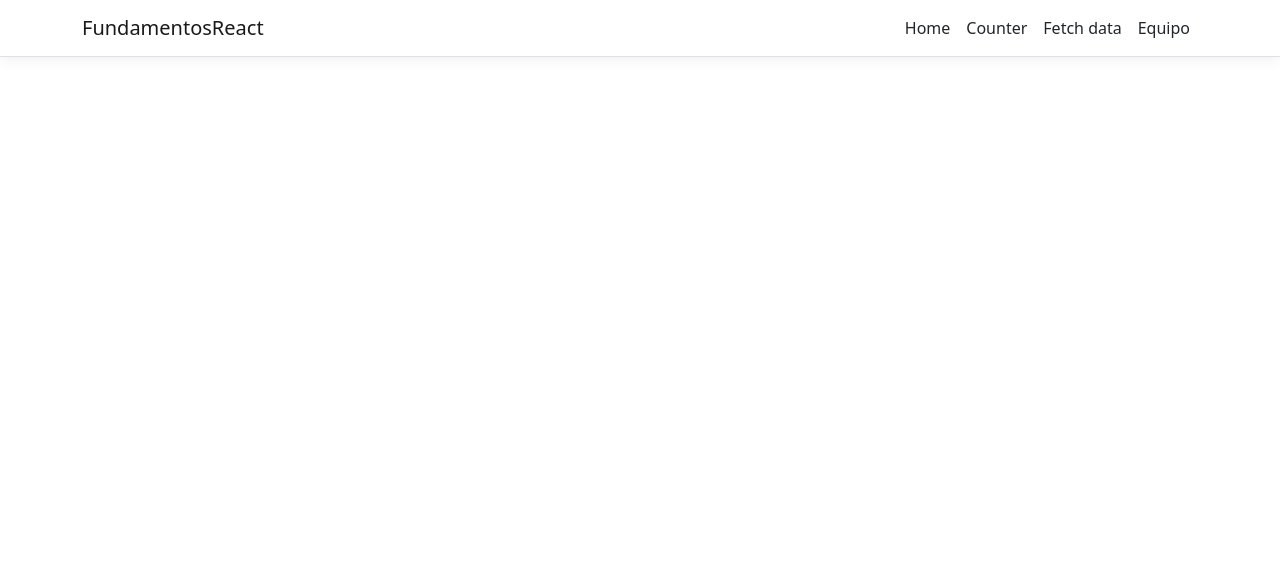
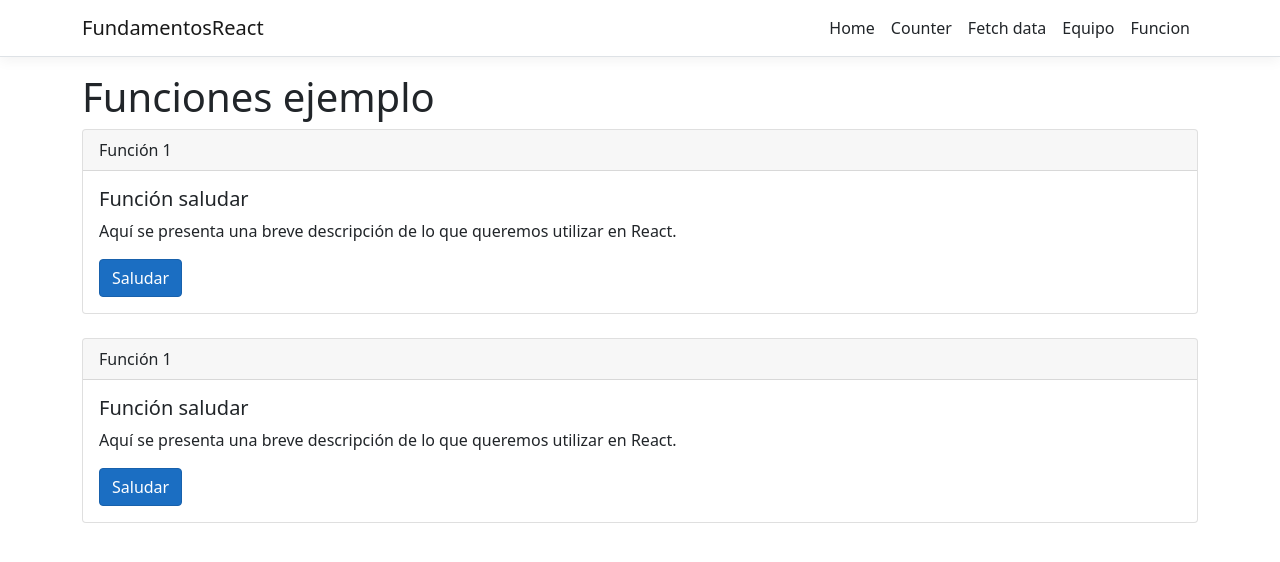
Before and after one commit to ManiacPC/PAA_2022_FundamentosReact, a React (Create React App) app in the folder FundamentosReact/ClientApp/: page /funcion in a window 1280 px wide. Shown: the top 562 px of the page. Built offline with nearby package versions, Linux system fonts and the light colour scheme.

Commit message:
Añadidos componente Funcion, sólo mockuo

```diff
--- a/FundamentosReact/ClientApp/src/App.js
+++ b/FundamentosReact/ClientApp/src/App.js
@@ -9,6 +9,7 @@ import Login from './components/Login';
 import Test from './components/Test';
 import ListaTareas from './components/ListaTareas';
 import Equipo from './components/Equipo'
+import Funcion from './components/Funcion'
 import './custom.css'
 
 
@@ -26,6 +27,7 @@ export default class App extends Component {
             <Route path='/login' component={Login} />
             <Route path='/tareas' component={ListaTareas} />
             <Route path='/equipo' component={Equipo} />
+            <Route path='/funcion' component={Funcion} />
       </Layout>
     );
   }
--- /dev/null
+++ b/FundamentosReact/ClientApp/src/components/Funcion.js
@@ -0,0 +1,52 @@
+import React, { useState, useEffect } from 'react'
+
+const Funcion = () => {
+
+    const handleSaludo = (evento) => {
+        alert("Hola que tal?")
+    }
+
+    return (
+        <>
+            <h1>Funciones ejemplo</h1>
+
+            <div className="row">
+                <div className="col-12">
+                    <div className="card">
+                        <div className="card-header">
+                            Función 1
+                        </div>
+                        <div className="card-body">
+                            <h5 className="card-title">Función saludar</h5>
+                            <p className="card-text">
+                                Aquí se presenta una breve descripción de lo que queremos
+                                utilizar en React.
+                            </p>
+                            <a href="#" className="btn btn-primary" onClick={handleSaludo}>Saludar</a>
+                        </div>
+                    </div>
+                </div>
+            </div>
+
+            <div className="row mt-4">
+                <div className="col-12">
+                    <div className="card">
+                        <div className="card-header">
+                            Función 1
+                        </div>
+                        <div className="card-body">
+                            <h5 className="card-title">Función saludar</h5>
+                            <p className="card-text">
+                                Aquí se presenta una breve descripción de lo que queremos
+                                utilizar en React.
+                            </p>
+                            <a href="#" className="btn btn-primary" onClick={handleSaludo}>Saludar</a>
+                        </div>
+                    </div>
+                </div>
+            </div>
+        </>
+    )
+}
+
+export default Funcion
--- a/FundamentosReact/ClientApp/src/components/NavMenu.js
+++ b/FundamentosReact/ClientApp/src/components/NavMenu.js
@@ -41,7 +41,10 @@ export class NavMenu extends Component {
                 </NavItem>
                 <NavItem>
                     <NavLink tag={Link} className="text-dark" to="/equipo">Equipo</NavLink>
-                 </NavItem>
+                </NavItem>
+                <NavItem>
+                    <NavLink tag={Link} className="text-dark" to="/funcion">Funcion</NavLink>
+                </NavItem>
               </ul>
             </Collapse>
           </Container>
```
Also changed, not shown: FundamentosReact/ClientApp/src/components/Equipo.js (line endings or trailing spaces).
